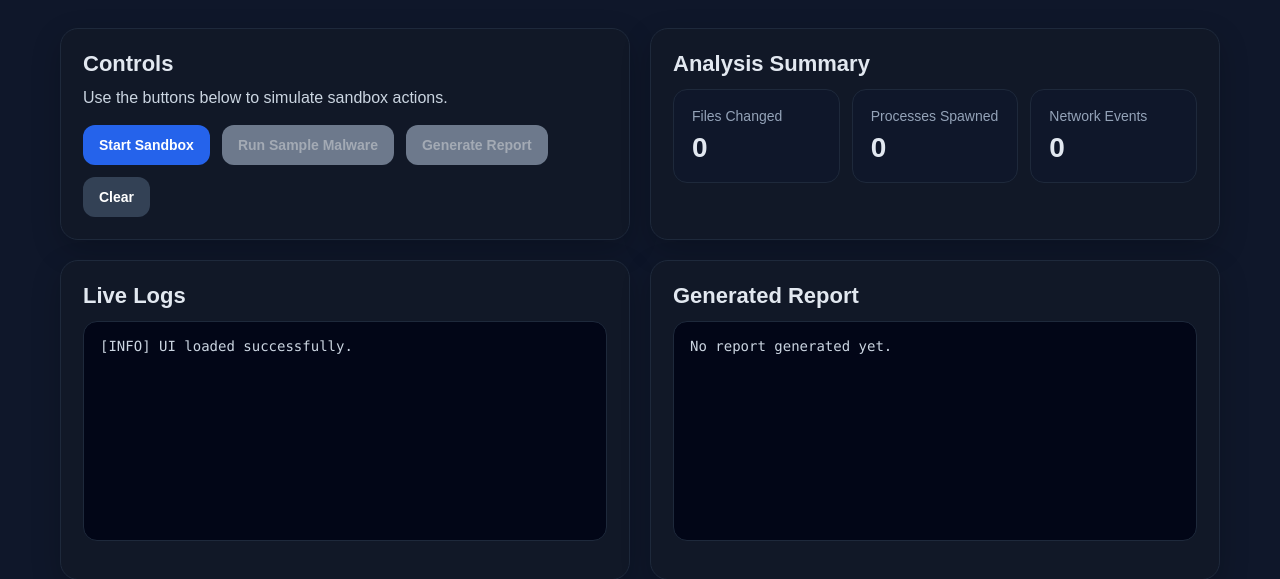
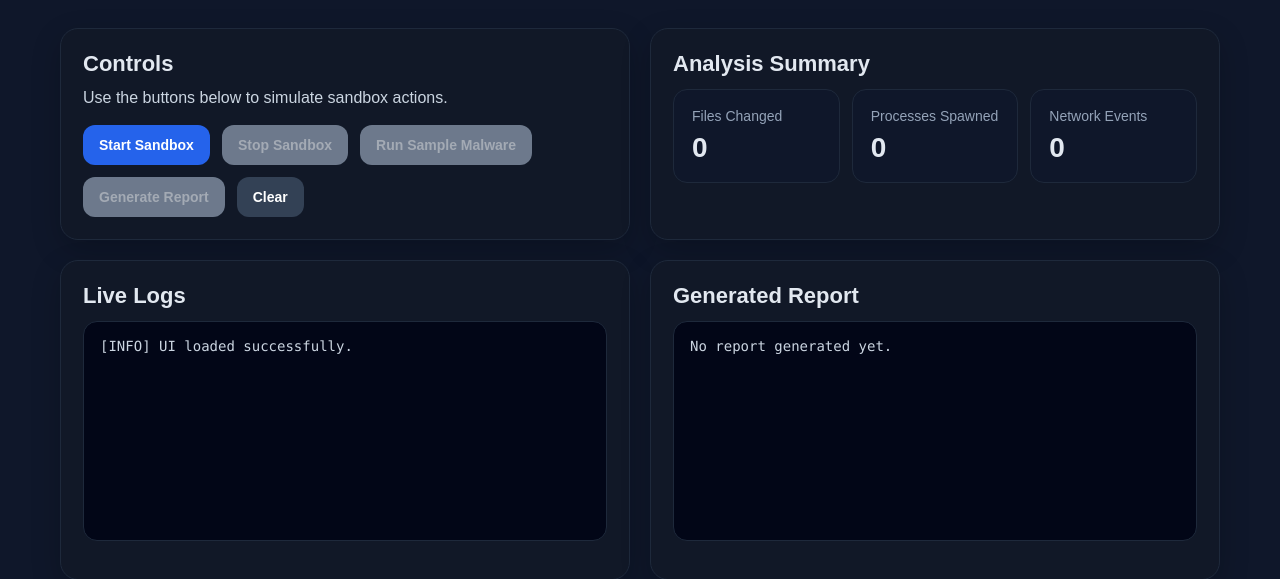
Before and after one commit to noanahum1/upwind-home-assignment, a Flask app: page / in a window 1280 px wide. Shown: the part 108-687 px from the top of the page. Run offline with Flask 3, Linux system fonts and the light colour scheme.

Commit message:
enhance sandbox control flow: add stop functionality, enforce run readiness, and improve UI state management

```diff
--- a/part2-Malware-Analysis-Sandbox/static/script.js
+++ b/part2-Malware-Analysis-Sandbox/static/script.js
@@ -6,11 +6,14 @@ const processCount = document.getElementById("processCount");
 const networkCount = document.getElementById("networkCount");
 
 const startBtn = document.getElementById("startBtn");
+const stopBtn = document.getElementById("stopBtn");
 const runBtn = document.getElementById("runBtn");
 const reportBtn = document.getElementById("reportBtn");
 const clearBtn = document.getElementById("clearBtn");
 
 let isRunning = false;
+let isSandboxReady = false;
+let hasExecutedSample = false;
 
 /* Reset the UI to its default state */
 function resetUI() {
@@ -20,6 +23,8 @@ function resetUI() {
   filesCount.textContent = "0";
   processCount.textContent = "0";
   networkCount.textContent = "0";
+
+  hasExecutedSample = false;
 }
 
 /* Add a new log line to the live logs section */
@@ -30,26 +35,49 @@ function addLog(message) {
   logBox.scrollTop = logBox.scrollHeight;
 }
 
-/* Enable or disable buttons based on the current sandbox state */
+/* Update button states based on the current sandbox state */
 function updateButtons() {
+  startBtn.disabled = isRunning;
+  stopBtn.disabled = !isRunning;
   clearBtn.disabled = isRunning;
-  runBtn.disabled = !isRunning;
-  reportBtn.disabled = !isRunning;
+  runBtn.disabled = !isSandboxReady;
+  reportBtn.disabled = !hasExecutedSample;
 }
 
-/* Handle sandbox start action */
+/* Start a new sandbox session and prepare it for execution */
 function handleStartClick() {
   resetUI();
+
   isRunning = true;
+  isSandboxReady = true;
+  hasExecutedSample = false;
+
   updateButtons();
-
   addLog("[INFO] Sandbox started.");
+  addLog("[INFO] Sandbox is ready for a new run.");
 }
 
-/* Handle sample execution */
+/* Stop the active sandbox session */
+function handleStopClick() {
+  if (!isRunning) {
+    alert("There is no active sandbox session to stop.");
+    return;
+  }
+
+  addLog("[INFO] Stopping sandbox...");
+  addLog("[INFO] Sandbox stopped.");
+
+  isRunning = false;
+  isSandboxReady = false;
+
+  updateButtons();
+}
+
+/* Run the sample only if the sandbox is ready */
 function handleRunClick() {
-  if (!isRunning) {
-    alert("Start the sandbox first.");
+  if (!isSandboxReady) {
+    alert("The sandbox is not ready for a new run. Please start the sandbox first.");
+    addLog("[WARNING] Run blocked. Start the sandbox before running the sample.");
     return;
   }
 
@@ -62,13 +90,18 @@ function handleRunClick() {
   processCount.textContent = "1";
   networkCount.textContent = "1";
 
+  hasExecutedSample = true;
+  isSandboxReady = false;
+
+  updateButtons();
   addLog("[SUCCESS] Sample execution completed.");
 }
 
-/* Handle report generation */
+/* Generate a report only after the sample has been executed */
 function handleReportClick() {
-  if (!isRunning) {
-    alert("No active sandbox session.");
+  if (!hasExecutedSample) {
+    alert("Run the sample malware before generating a report.");
+    addLog("[WARNING] Report generation blocked. No completed execution was found.");
     return;
   }
 
@@ -79,23 +112,25 @@ function handleReportClick() {
     "<p>- 1 network event detected</p>";
 
   addLog("[INFO] Report generated.");
-
-  isRunning = false;
-  updateButtons();
 }
 
-/* Handle clear action only when no run is active */
+/* Clear the UI only when no sandbox session is active */
 function handleClearClick() {
   if (isRunning) {
-    alert("Cannot clear while sandbox is running.");
+    alert("Cannot clear the UI while the sandbox is running.");
     return;
   }
 
   resetUI();
+  isSandboxReady = false;
+  hasExecutedSample = false;
+
+  updateButtons();
 }
 
-/* Attach event listeners to buttons */
+/* Attach event listeners */
 startBtn.addEventListener("click", handleStartClick);
+stopBtn.addEventListener("click", handleStopClick);
 runBtn.addEventListener("click", handleRunClick);
 reportBtn.addEventListener("click", handleReportClick);
 clearBtn.addEventListener("click", handleClearClick);
--- a/part2-Malware-Analysis-Sandbox/templates/index.html
+++ b/part2-Malware-Analysis-Sandbox/templates/index.html
@@ -32,10 +32,11 @@
         </p>
 
         <div class="actions">
-          <button id="startBtn">Start Sandbox</button>
-          <button id="runBtn">Run Sample Malware</button>
-          <button id="reportBtn">Generate Report</button>
-          <button id="clearBtn" class="secondary">Clear</button>
+            <button id="startBtn">Start Sandbox</button>
+            <button id="stopBtn" class="secondary">Stop Sandbox</button>
+            <button id="runBtn">Run Sample Malware</button>
+            <button id="reportBtn">Generate Report</button>
+            <button id="clearBtn" class="secondary">Clear</button>
         </div>
       </section>
 
```
